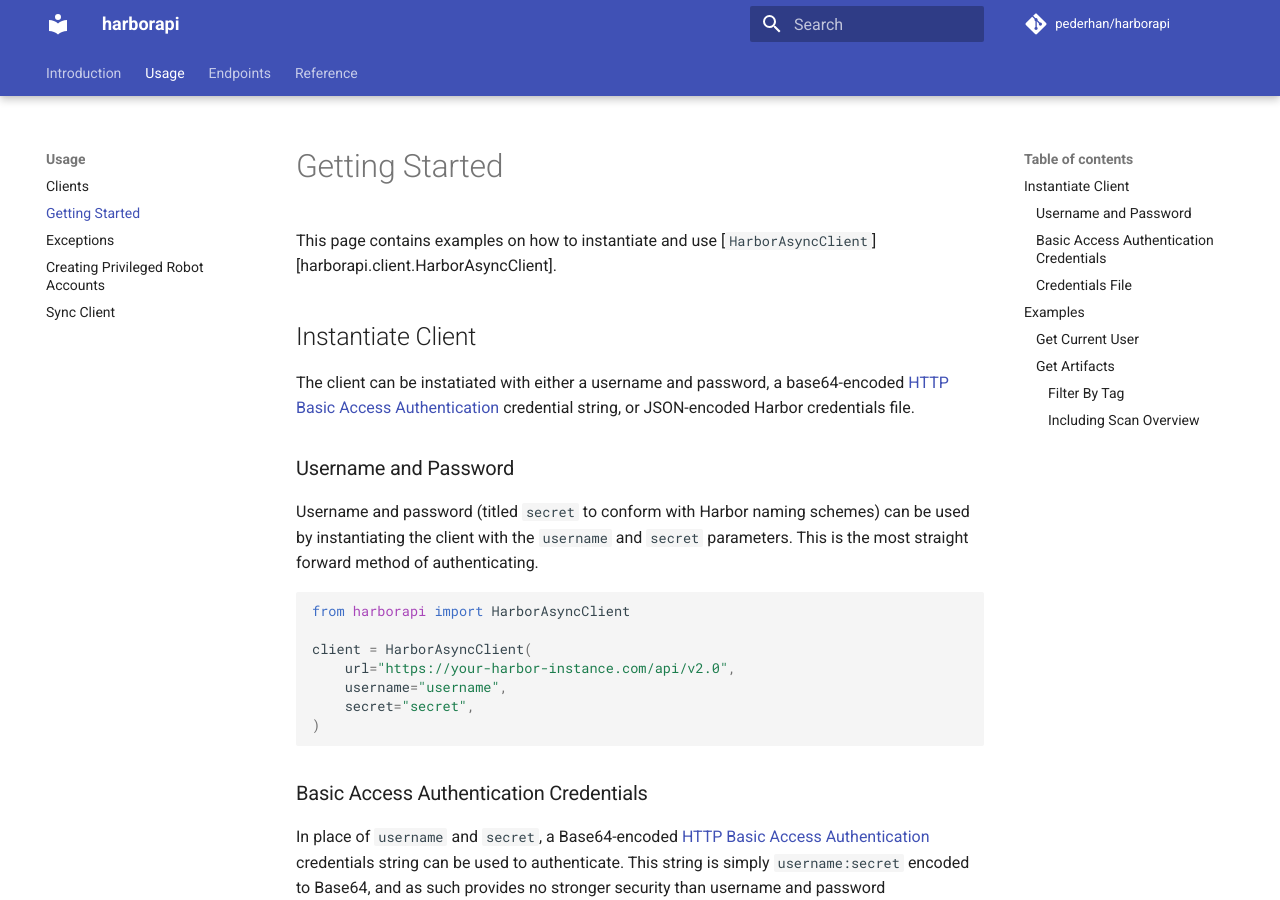
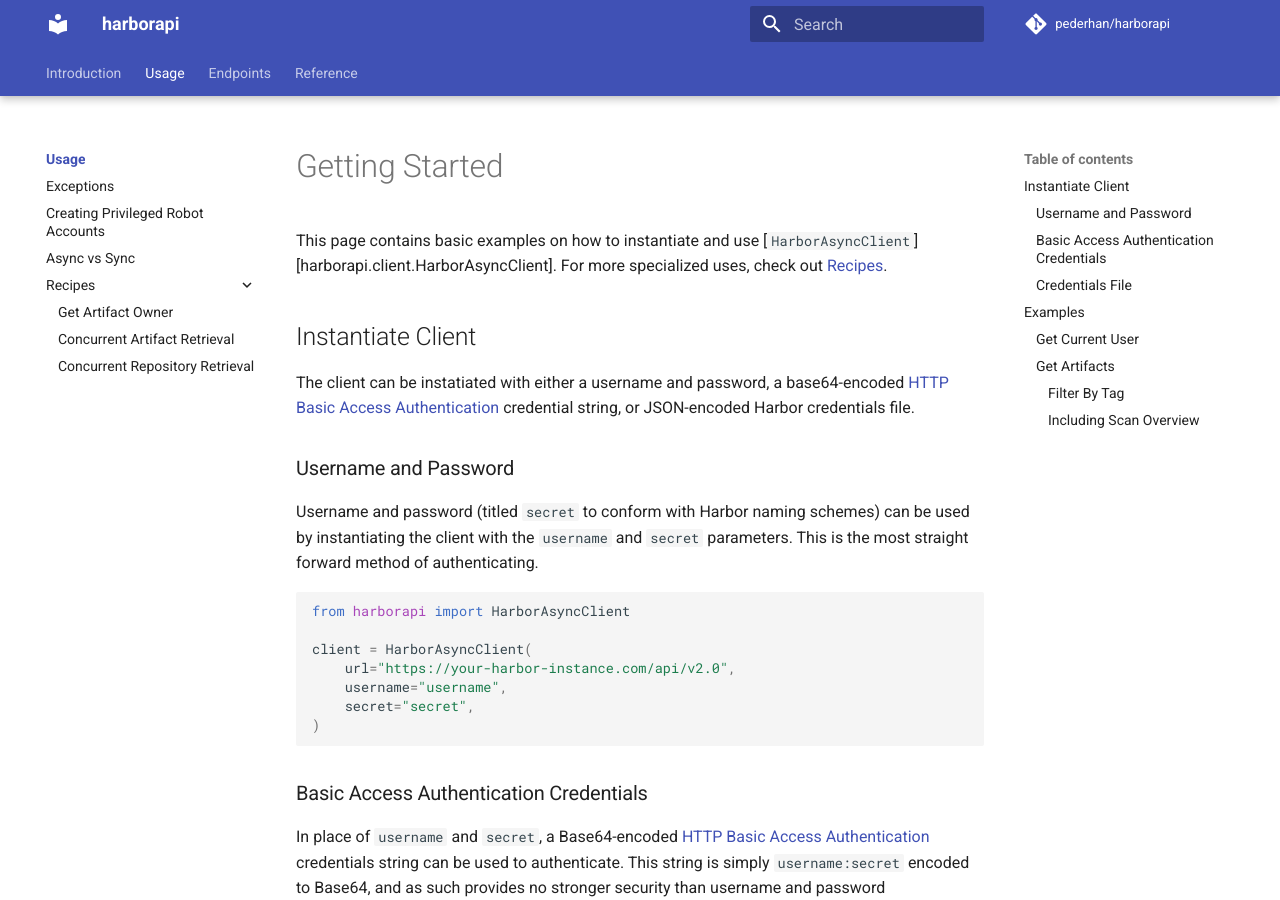
Before and after one commit to unioslo/harborapi, an MkDocs documentation site: the page built from docs/usage/index.md, in a window 1280 px wide and 900 px high. Built offline with MkDocs 1.6.1 and Material for MkDocs 9.7.7, drawn with Linux system fonts in a browser that asks for light colours; comment, search, counter and statistics services are not loaded.

Commit message:
Docs: Restructure Usage, add Usage/Recipes

```diff
--- a/docs/usage/examples.md
+++ b/docs/usage/index.md
@@ -1,6 +1,7 @@
 # Getting Started
 
-This page contains examples on how to instantiate and use [`HarborAsyncClient`][harborapi.client.HarborAsyncClient].
+This page contains basic examples on how to instantiate and use [`HarborAsyncClient`][harborapi.client.HarborAsyncClient].
+For more specialized uses, check out [Recipes](./recipes).
 
 ## Instantiate Client
 
--- a/mkdocs.yml
+++ b/mkdocs.yml
@@ -11,6 +11,7 @@ theme:
     - navigation.tabs
     - navigation.tabs.sticky
     - navigation.expand
+    - navigation.indexes
 
 plugins:
   - search
@@ -41,11 +42,15 @@ markdown_extensions:
 nav:
   - index.md
   - "Usage":
-      - usage/_intro.md
-      - usage/examples.md
+      - usage/index.md
       - usage/exceptions.md
       - usage/creating-system-robot.md
-      - usage/sync-client.md
+      - usage/async-sync.md
+      - "Recipes":
+          - usage/recipes/index.md
+          - usage/recipes/artifactowner.md
+          - usage/recipes/conc-artifact.md
+          - usage/recipes/conc-repo.md
   - "Endpoints":
       - endpoints/_overview.md
       - endpoints/artifacts.md
```
Also changed, not shown: docs/usage/async-sync.md (renamed from docs/usage/_intro.md, +20 -4 lines), docs/usage/creating-system-robot.md (+2 -1 lines), docs/usage/recipes/artifactowner.md (added, +14 -0 lines), docs/usage/recipes/conc-artifact.md (added, +19 -0 lines), docs/usage/recipes/conc-repo.md (added, +36 -0 lines), docs/usage/recipes/index.md (added, +3 -0 lines), docs/usage/sync-client.md (deleted, +0 -18 lines).
